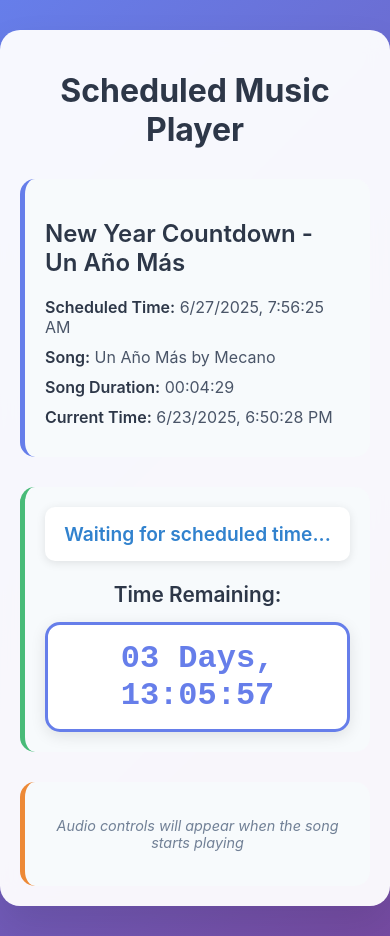
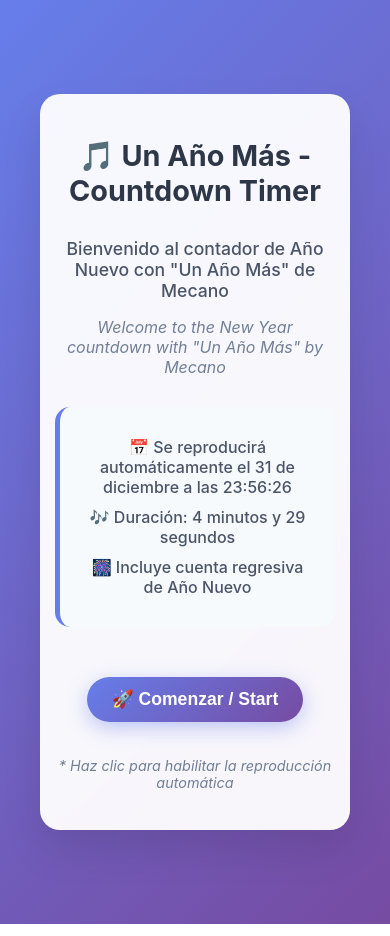
Before and after one commit to Jarfsoft/mecano_new_year_timer, a React (Create React App) app: page / in a window 390 px wide. Built offline with nearby package versions, Linux system fonts and the light colour scheme.

Commit message:
Update README to reflect new scheduled time of 23:56:25 for New Year countdown. Enhance App component with a welcome screen, user interaction handling, and modal functionality for New Year celebrations. Add responsive styles in App.css for improved mobile experience.

```diff
--- a/src/App.css
+++ b/src/App.css
@@ -416,3 +416,142 @@
     font-size: 1rem;
   }
 }
+
+/* Welcome Screen */
+.welcome-screen {
+  min-height: 100vh;
+  display: flex;
+  align-items: center;
+  justify-content: center;
+  padding: 20px;
+}
+
+.welcome-container {
+  background: rgba(255, 255, 255, 0.95);
+  border-radius: 20px;
+  padding: 50px;
+  box-shadow: 0 20px 40px rgba(0, 0, 0, 0.1);
+  backdrop-filter: blur(10px);
+  max-width: 600px;
+  width: 100%;
+  text-align: center;
+}
+
+.welcome-container h1 {
+  color: #2d3748;
+  margin-bottom: 30px;
+  font-size: 2.5rem;
+  font-weight: 700;
+}
+
+.welcome-description {
+  color: #4a5568;
+  font-size: 1.2rem;
+  margin-bottom: 15px;
+  font-weight: 500;
+}
+
+.welcome-description-en {
+  color: #718096;
+  font-size: 1rem;
+  margin-bottom: 30px;
+  font-style: italic;
+}
+
+.welcome-info {
+  background: #f7fafc;
+  border-radius: 15px;
+  padding: 25px;
+  margin: 30px 0;
+  border-left: 5px solid #667eea;
+}
+
+.welcome-info p {
+  color: #4a5568;
+  margin: 10px 0;
+  font-size: 1.1rem;
+  font-weight: 500;
+}
+
+.start-button {
+  background: linear-gradient(135deg, #667eea 0%, #764ba2 100%);
+  color: white;
+  border: none;
+  padding: 20px 40px;
+  font-size: 1.4rem;
+  font-weight: 700;
+  border-radius: 30px;
+  cursor: pointer;
+  box-shadow: 0 6px 20px rgba(102, 126, 234, 0.4);
+  transition: all 0.3s ease;
+  margin: 20px 0;
+  min-width: 250px;
+}
+
+.start-button:hover {
+  transform: translateY(-3px);
+  box-shadow: 0 8px 25px rgba(102, 126, 234, 0.5);
+  background: linear-gradient(135deg, #5a67d8 0%, #6b46c1 100%);
+}
+
+.start-button:active {
+  transform: translateY(-1px);
+  box-shadow: 0 4px 15px rgba(102, 126, 234, 0.4);
+}
+
+.start-button:focus {
+  outline: none;
+  box-shadow: 0 0 0 3px rgba(102, 126, 234, 0.3);
+}
+
+.interaction-note {
+  color: #718096;
+  font-size: 0.9rem;
+  font-style: italic;
+  margin-top: 15px;
+}
+
+/* Responsive design for welcome screen */
+@media (max-width: 768px) {
+  .welcome-container {
+    padding: 30px 20px;
+  }
+
+  .welcome-container h1 {
+    font-size: 2rem;
+  }
+
+  .welcome-description {
+    font-size: 1.1rem;
+  }
+
+  .start-button {
+    padding: 15px 30px;
+    font-size: 1.2rem;
+    min-width: 200px;
+  }
+
+  .welcome-info {
+    padding: 20px;
+  }
+
+  .welcome-info p {
+    font-size: 1rem;
+  }
+}
+
+@media (max-width: 480px) {
+  .welcome-container {
+    padding: 25px 15px;
+  }
+
+  .welcome-container h1 {
+    font-size: 1.8rem;
+  }
+
+  .start-button {
+    padding: 12px 25px;
+    font-size: 1.1rem;
+    min-width: 180px;
+  }
+}
--- a/src/App.tsx
+++ b/src/App.tsx
@@ -3,6 +3,7 @@
 import ScheduledMusicPlayer from './components/ScheduledMusicPlayer';
 
 const App: React.FC = () => {
+  const [hasUserInteracted, setHasUserInteracted] = useState<boolean>(false);
   const [showNewYearModal, setShowNewYearModal] = useState<boolean>(false);
   const [showFelizAnoNuevo, setShowFelizAnoNuevo] = useState<boolean>(false);
   const [newYearCountdown, setNewYearCountdown] = useState<number>(0);
@@ -12,6 +13,62 @@
     setShowFelizAnoNuevo(showFelizAnoNuevo);
     setNewYearCountdown(countdown);
   };
+
+  const closeNewYearModal = (): void => {
+    setShowNewYearModal(false);
+    setShowFelizAnoNuevo(false);
+  };
+
+  const handleStartClick = async (): Promise<void> => {
+    // Create a silent audio context to unlock autoplay
+    try {
+      const audioContext = new (window.AudioContext || (window as any).webkitAudioContext)();
+      const oscillator = audioContext.createOscillator();
+      const gainNode = audioContext.createGain();
+
+      oscillator.connect(gainNode);
+      gainNode.connect(audioContext.destination);
+      gainNode.gain.setValueAtTime(0, audioContext.currentTime);
+
+      oscillator.start(audioContext.currentTime);
+      oscillator.stop(audioContext.currentTime + 0.1);
+
+      await audioContext.close();
+    } catch (error) {
+      console.log('Audio context initialization failed:', error);
+    }
+
+    setHasUserInteracted(true);
+  };
+
+  if (!hasUserInteracted) {
+    return (
+      <div className="App">
+        <div className="welcome-screen">
+          <div className="welcome-container">
+            <h1>🎵 Un Año Más - Countdown Timer</h1>
+            <p className="welcome-description">
+              Bienvenido al contador de Año Nuevo con "Un Año Más" de Mecano
+            </p>
+            <p className="welcome-description-en">
+              Welcome to the New Year countdown with "Un Año Más" by Mecano
+            </p>
+            <div className="welcome-info">
+              <p>📅 Se reproducirá automáticamente el 31 de diciembre a las 23:56:26</p>
+              <p>🎶 Duración: 4 minutos y 29 segundos</p>
+              <p>🎆 Incluye cuenta regresiva de Año Nuevo</p>
+            </div>
+            <button className="start-button" onClick={handleStartClick}>
+              🚀 Comenzar / Start
+            </button>
+            <p className="interaction-note">
+              * Haz clic para habilitar la reproducción automática
+            </p>
+          </div>
+        </div>
+      </div>
+    );
+  }
 
   return (
     <div className="App">
@@ -23,7 +80,7 @@
       {/* New Year Modal */}
       {showNewYearModal && (
         <div className="new-year-modal">
-          <div className="modal-overlay">
+          <div className="modal-overlay" onClick={showFelizAnoNuevo ? closeNewYearModal : undefined}>
             {!showFelizAnoNuevo ? (
               <div className="countdown-container">
                 <div className="modal-countdown">
@@ -42,6 +99,9 @@
                 <div className="feliz-ano-nuevo">
                   ¡Feliz Año Nuevo!
                 </div>
+                <button className="close-modal-button" onClick={closeNewYearModal}>
+                  ✕ Cerrar
+                </button>
               </div>
             )}
           </div>
--- a/src/components/ScheduledMusicPlayer.tsx
+++ b/src/components/ScheduledMusicPlayer.tsx
@@ -60,7 +60,7 @@
       const songEndTime = SCHEDULED_TIME.getTime() + SONG_DURATION;
 
       // Calculate time until New Year (midnight)
-      const newYearTime = new Date(SCHEDULED_TIME.getFullYear(), 5, 27, 8, 0, 0);
+      const newYearTime = new Date(SCHEDULED_TIME.getFullYear(), 5, 27, 8, 30, 0);
       const timeUntilNewYear = newYearTime.getTime() - now.getTime();
 
       // Notify parent component about modal state
--- a/src/config.ts
+++ b/src/config.ts
@@ -4,7 +4,7 @@
 // Modify these values to customize your scheduled music event
 
 const _SONG_DURATION = 269653;
-const TARGET_TIMESTAMP_MS = 214400;
+const TARGET_TIMESTAMP_MS = 214600;
 
 export const CONFIG: Config = {
   // Set your desired scheduled time (format: 'YYYY-MM-DDTHH:MM:SS')
@@ -34,10 +34,10 @@
   const currentYear = now.getFullYear();
 
   // Create December 31st of current year, with the target time of the song before midnight
-  let targetDate = new Date(currentYear, 5, 27, 8, 0, 0).getTime() - TARGET_TIMESTAMP_MS;
+  let targetDate = new Date(currentYear, 5, 27, 8, 30, 0).getTime() - TARGET_TIMESTAMP_MS;
   // If we've already passed this year's December 31st, use next year
   if (now.getTime() > (targetDate + _SONG_DURATION)) {
-    targetDate = new Date(currentYear + 1, 5, 27, 8, 0, 0).getTime() - TARGET_TIMESTAMP_MS;
+    targetDate = new Date(currentYear + 1, 5, 27, 8, 30, 0).getTime() - TARGET_TIMESTAMP_MS;
   }
 
   return new Date(targetDate);
```
Also changed, not shown: 1 other file (tests, documents, lock files or other folders).
